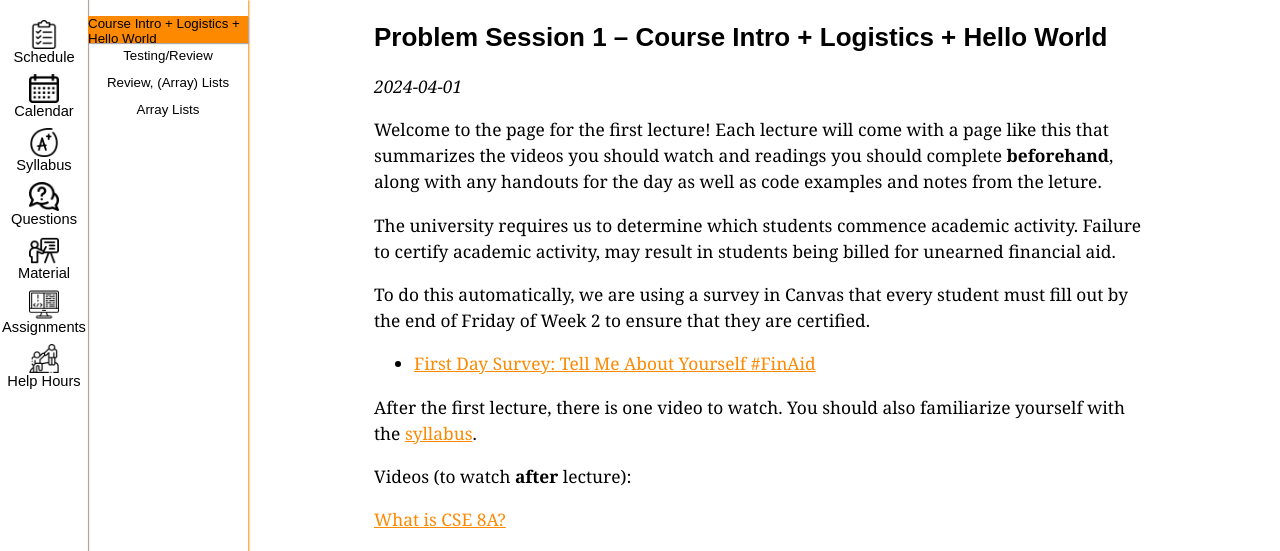
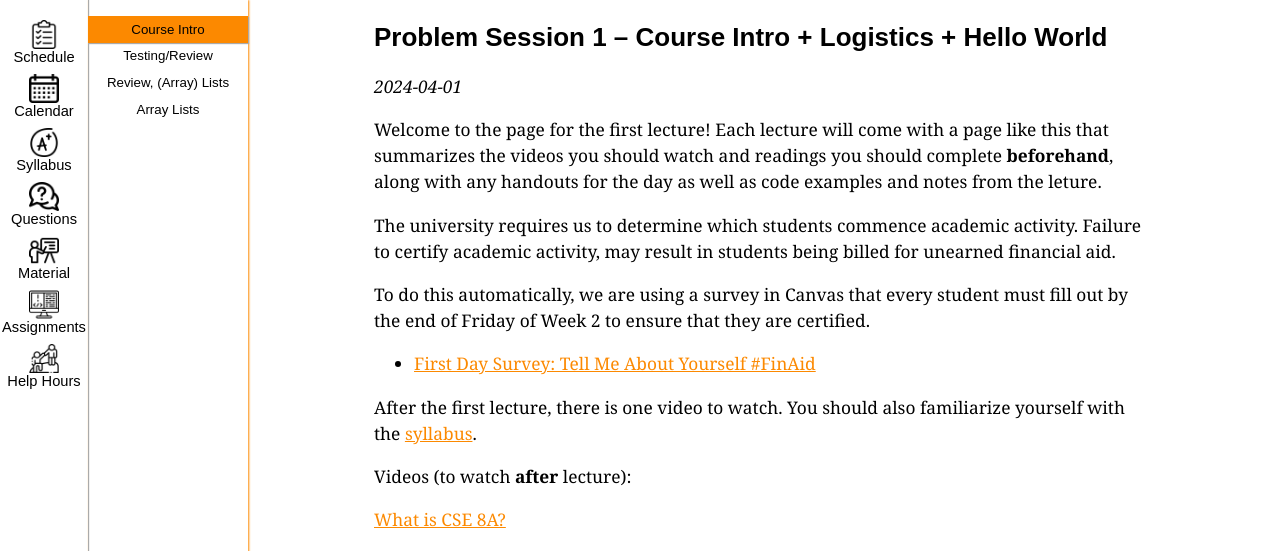
Before and after one commit to ucsd-cse8a-sp24/ucsd-cse8a-sp24.github.io, a Jekyll site: the page built from _lectures/lecture1.md, in a window 1280 px wide. Shown: the top 551 px of the page. Built offline with Jekyll 4.4.1, drawn with Linux system fonts in a browser that asks for light colours; grey boxes are pictures that could not be loaded.

Commit message:
Update lecture1.md

```diff
--- a/_lectures/lecture1.md
+++ b/_lectures/lecture1.md
@@ -1,7 +1,7 @@
 ---
 layout: with-sidebar
 index: 1
-name: Course Intro + Logistics + Hello World
+name: Course Intro
 released-on: "2024-04-01"
 videos:
     - title: "What is CSE 8A?"
```
